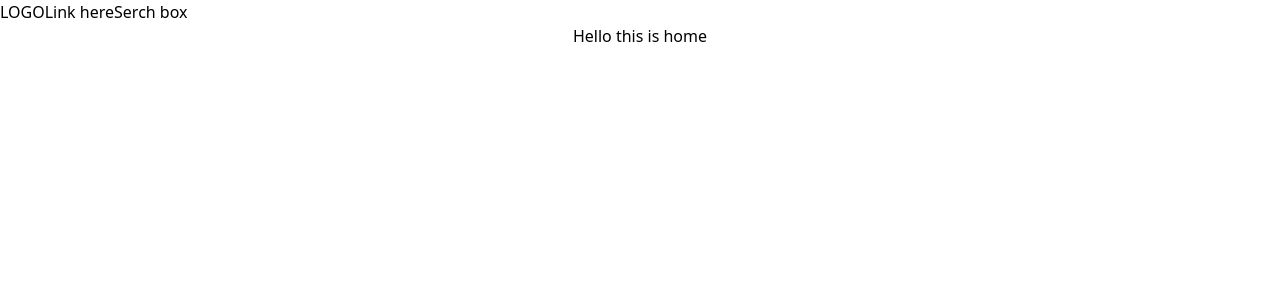
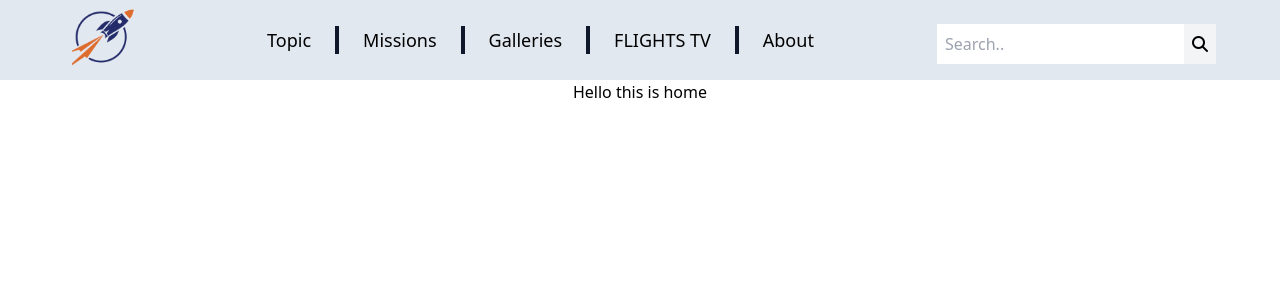
Before and after one commit to nazmul-devs/react-test, a React (Create React App) app: page / in a window 1280 px wide. Shown: the top 300 px of the page. Built offline with nearby package versions, Linux system fonts and the light colour scheme.

Commit message:
create navbar and styled

```diff
--- a/public/index.html
+++ b/public/index.html
@@ -12,6 +12,13 @@
 		<link rel="apple-touch-icon" href="%PUBLIC_URL%/logo192.png" />
 
 		<link rel="manifest" href="%PUBLIC_URL%/manifest.json" />
+		<link
+			rel="stylesheet"
+			href="https://cdnjs.cloudflare.com/ajax/libs/font-awesome/6.1.1/css/all.min.css"
+			integrity="sha512-KfkfwYDsLkIlwQp6LFnl8zNdLGxu9YAA1QvwINks4PhcElQSvqcyVLLD9aMhXd13uQjoXtEKNosOWaZqXgel0g=="
+			crossorigin="anonymous"
+			referrerpolicy="no-referrer"
+		/>
 
 		<title>React Test</title>
 	</head>
--- a/src/components/NavBar.tsx
+++ b/src/components/NavBar.tsx
@@ -1,11 +1,45 @@
 import React from "react";
+import logo from "../assests/logo/logo.png";
 
 export const NavBar = () => {
 	return (
-		<div className="flex">
-			<div className="logo">LOGO</div>
-			<div className="navLink">Link here</div>
-			<div className="searchBox">Serch box</div>
+		<div className="flex justify-between bg-slate-200		px-16 items-center	">
+			<div className="logo">
+				<img className="p-2 w-20 cursor-pointer" src={logo} alt="LOGO" />
+			</div>
+			<div className="navLink">
+				<ul className="flex bold text-lg	">
+					<li className="px-6 border-r-4 border-slate-900	 cursor-pointer">
+						Topic
+					</li>
+					<li className="px-6 border-r-4 border-slate-900	 cursor-pointer">
+						Missions
+					</li>
+					<li className="px-6 border-r-4 border-slate-900	 cursor-pointer">
+						Galleries
+					</li>
+					<li className="px-6 border-r-4 border-slate-900	 cursor-pointer">
+						FLIGHTS TV
+					</li>
+					<li className="px-6 cursor-pointer">About</li>
+				</ul>
+			</div>
+			<div className="searchBox">
+				<form>
+					<input
+						className="p-2 mt-2"
+						type="text"
+						placeholder="Search.."
+						name="search"
+					/>
+					<button
+						className="p-2 mt-2 text-center bg-gray-100"
+						type="submit"
+					>
+						<i className="fa fa-search"></i>
+					</button>
+				</form>
+			</div>
 		</div>
 	);
 };
--- /dev/null
+++ b/src/declarations.d.ts
@@ -0,0 +1 @@
+declare module "*.png";
--- a/src/pages/Home.tsx
+++ b/src/pages/Home.tsx
@@ -3,9 +3,9 @@ import { NavBar } from "../components/NavBar";
 
 export const Home = () => {
 	return (
-		<>
+		<div>
 			<NavBar />
 			<h4 className="text-center bold">Hello this is home</h4>
-		</>
+		</div>
 	);
 };
```
Also changed, not shown: src/assests/logo/logo.png (added).
